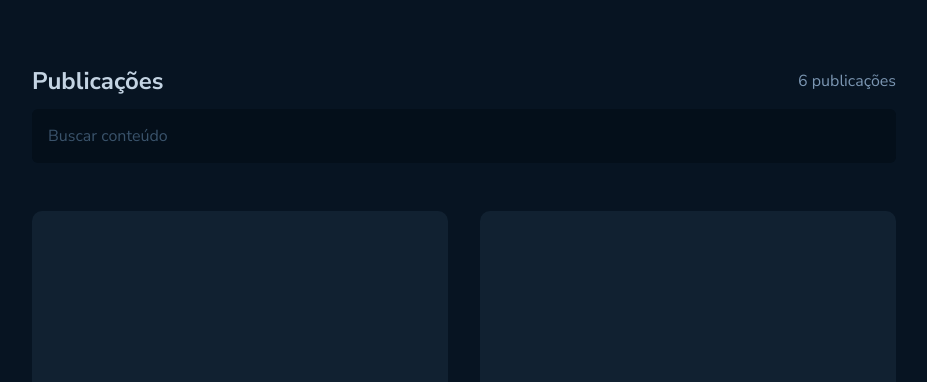
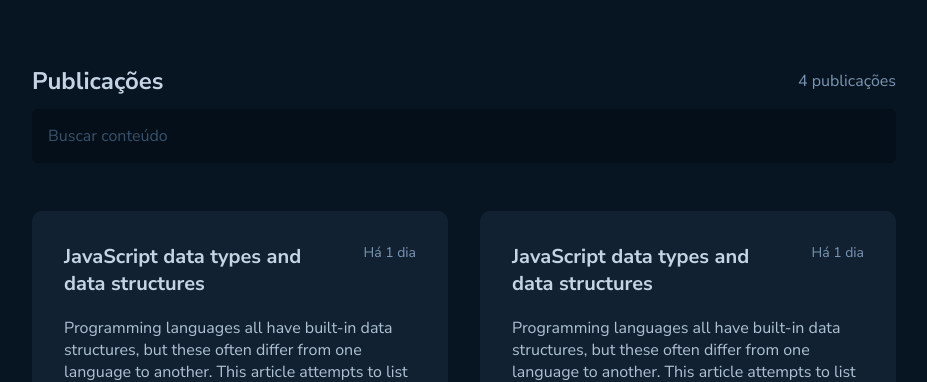
Before and after one commit to JefersonLucas/github-blog, a React (Vite) app: page / in a window 1280 px wide. Shown: the part 427-809 px from the top of the page, without its empty margins (176-1103 px from the left). Built offline with nearby package versions, Linux system fonts and the light colour scheme.

Commit message:
feat: added post array

```diff
--- a/src/pages/Blog/index.tsx
+++ b/src/pages/Blog/index.tsx
@@ -4,7 +4,41 @@ import { Profile } from '@/components/Profile'
 import { SearchForm } from './components/SearchForm'
 import { BlogContainer, BlogFormHeader, PostContainer } from './styles'
 
+interface PostProps {
+	id: string
+	title: string
+	timeline: string
+	body: string
+}
+
 export function Blog() {
+	const posts: PostProps[] = [
+		{
+			id: '1',
+			title: 'JavaScript data types and data structures',
+			timeline: 'Há 1 dia',
+			body: 'Programming languages all have built-in data structures, but these often 	differ from one language to another. This article attempts to list the 	built-in data structures available in JavaScript and what properties 	they have. These can be used to build other data structures. Wherever 	possible, comparisons with other languages are drawn.',
+		},
+		{
+			id: '2',
+			title: 'JavaScript data types and data structures',
+			timeline: 'Há 1 dia',
+			body: 'Programming languages all have built-in data structures, but these often 	differ from one language to another. This article attempts to list the 	built-in data structures available in JavaScript and what properties 	they have. These can be used to build other data structures. Wherever 	possible, comparisons with other languages are drawn.',
+		},
+		{
+			id: '3',
+			title: 'JavaScript data types and data structures',
+			timeline: 'Há 1 dia',
+			body: 'Programming languages all have built-in data structures, but these often 	differ from one language to another. This article attempts to list the 	built-in data structures available in JavaScript and what properties 	they have. These can be used to build other data structures. Wherever 	possible, comparisons with other languages are drawn.',
+		},
+		{
+			id: '4',
+			title: 'JavaScript data types and data structures',
+			timeline: 'Há 1 dia',
+			body: 'Programming languages all have built-in data structures, but these often 	differ from one language to another. This article attempts to list the 	built-in data structures available in JavaScript and what properties 	they have. These can be used to build other data structures. Wherever 	possible, comparisons with other languages are drawn.',
+		},
+	]
+
 	return (
 		<div>
 			<Cover />
@@ -13,16 +47,15 @@ export function Blog() {
 			<BlogContainer>
 				<BlogFormHeader>
 					<h2>Publicações</h2>
-					<span>6 publicações</span>
+					<span>{posts.length} publicações</span>
 				</BlogFormHeader>
 
 				<SearchForm />
 
 				<PostContainer>
-					<Post />
-					<Post />
-					<Post />
-					<Post />
+					{posts.map((post) => (
+						<Post key={post.id} {...post} />
+					))}
 				</PostContainer>
 			</BlogContainer>
 		</div>
```
